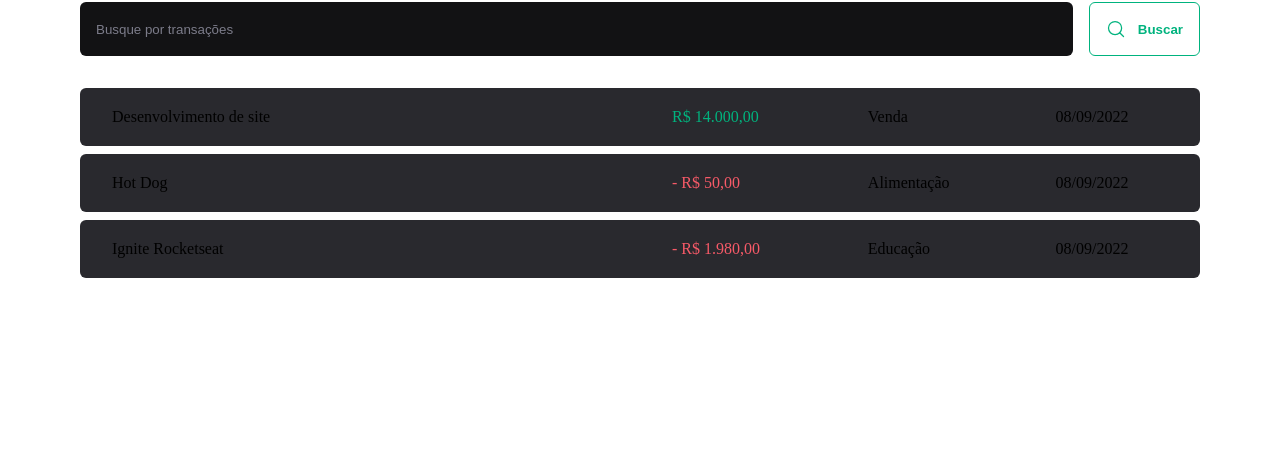
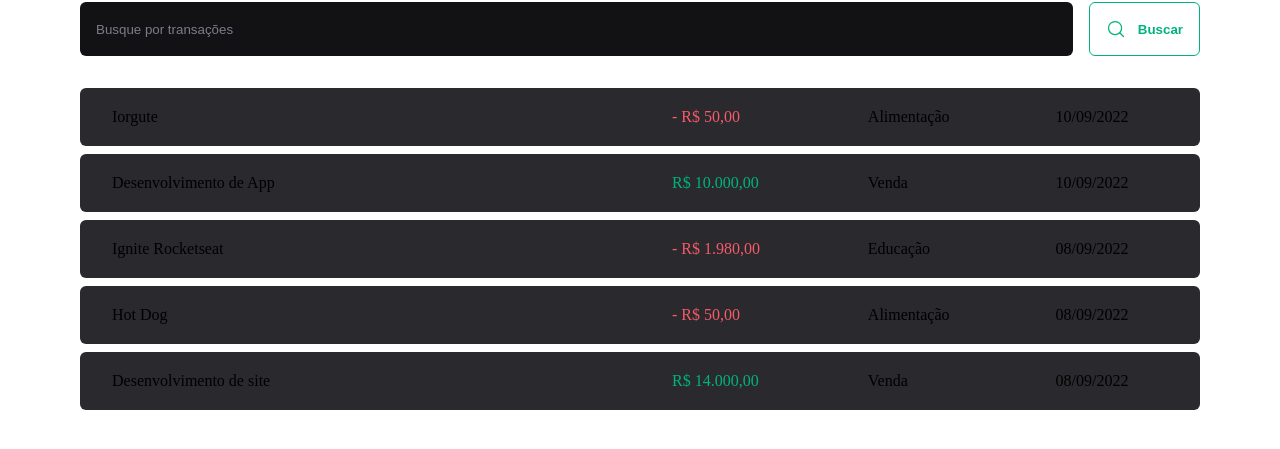
Before and after one commit to hilquiasfmelo/dt-money-2.0, a React (Vite) app: page / in a window 1280 px wide. Shown: the part 333-782 px from the top of the page. Built offline with nearby package versions, Linux system fonts and the light colour scheme; data requests are answered from the project's data file.

Commit message:
Conexão com a API - Criando nova transação

```diff
--- a/server.json
+++ b/server.json
@@ -23,6 +23,22 @@
       "category": "Educação",
       "type": "outcome",
       "createdAt": "2022-09-08T23:58:25.690Z"
+    },
+    {
+      "description": "Desenvolvimento de App",
+      "price": 10000,
+      "category": "Venda",
+      "type": "income",
+      "createdAt": "2022-09-10T21:00:25.724Z",
+      "id": 4
+    },
+    {
+      "description": "Iorgute",
+      "price": 50,
+      "category": "Alimentação",
+      "type": "outcome",
+      "createdAt": "2022-09-10T21:01:31.547Z",
+      "id": 5
     }
   ]
 }
--- a/src/components/NewTransactionModal/index.tsx
+++ b/src/components/NewTransactionModal/index.tsx
@@ -3,6 +3,9 @@ import { ArrowCircleDown, ArrowCircleUp, X } from 'phosphor-react'
 import { Controller, useForm } from 'react-hook-form'
 import * as zod from 'zod'
 import { zodResolver } from '@hookform/resolvers/zod'
+import { useContext } from 'react'
+
+import { TransactionContext } from '../../contexts/TransactionsContext'
 
 import {
   CloseButton,
@@ -22,10 +25,13 @@ const newTransactionsFormSchema = zod.object({
 type newTransactionsFormInputs = zod.infer<typeof newTransactionsFormSchema>
 
 export function NewTransactionModal() {
+  const { createTransaction } = useContext(TransactionContext)
+
   const {
     control,
     register,
     handleSubmit,
+    reset,
     formState: { isSubmitting },
   } = useForm<newTransactionsFormInputs>({
     resolver: zodResolver(newTransactionsFormSchema),
@@ -35,9 +41,16 @@ export function NewTransactionModal() {
   })
 
   async function handleCreateNewTransaction(data: newTransactionsFormInputs) {
-    await new Promise((resolve) => setTimeout(resolve, 3000))
+    const { description, price, category, type } = data
 
-    console.log(data)
+    await createTransaction({
+      description,
+      price,
+      category,
+      type,
+    })
+
+    reset()
   }
 
   return (
--- a/src/contexts/TransactionsContext.tsx
+++ b/src/contexts/TransactionsContext.tsx
@@ -10,9 +10,12 @@ interface TransactionProps {
   createdAt: string
 }
 
+type CreateTransactionInput = Omit<TransactionProps, 'id' | 'createdAt'>
+
 interface TransactionContextType {
   transactions: TransactionProps[]
   fetchTransactions: (query?: string) => Promise<void>
+  createTransaction: (data: CreateTransactionInput) => Promise<void>
 }
 
 export const TransactionContext = createContext({} as TransactionContextType)
@@ -27,6 +30,8 @@ export function TransactionsProvider({ children }: TransactionProviderProps) {
   async function fetchTransactions(query?: string) {
     const response = await API.get('/transactions', {
       params: {
+        _sort: 'createdAt',
+        _order: 'desc',
         q: query,
       },
     })
@@ -34,12 +39,28 @@ export function TransactionsProvider({ children }: TransactionProviderProps) {
     setTransactions(response.data)
   }
 
+  async function createTransaction(data: CreateTransactionInput) {
+    const { description, price, category, type } = data
+
+    const response = await API.post('/transactions', {
+      description,
+      price,
+      category,
+      type,
+      createdAt: new Date(),
+    })
+
+    setTransactions((oldState) => [response.data, ...oldState])
+  }
+
   useEffect(() => {
     fetchTransactions()
   }, [])
 
   return (
-    <TransactionContext.Provider value={{ transactions, fetchTransactions }}>
+    <TransactionContext.Provider
+      value={{ transactions, fetchTransactions, createTransaction }}
+    >
       {children}
     </TransactionContext.Provider>
   )
```
